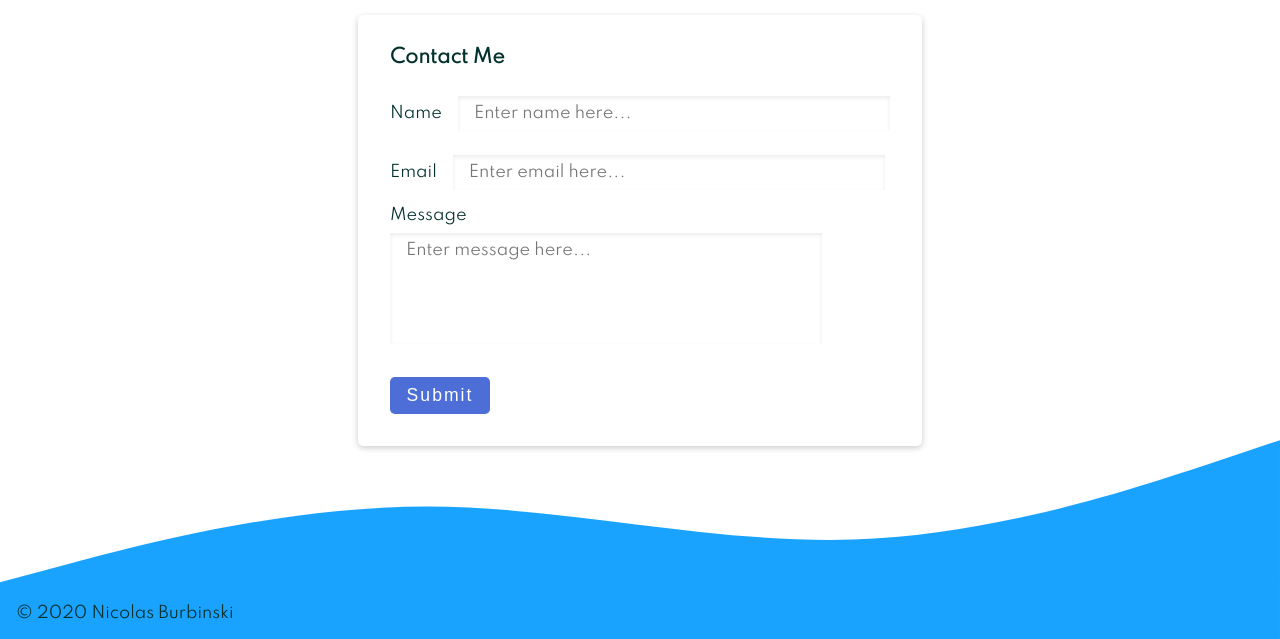
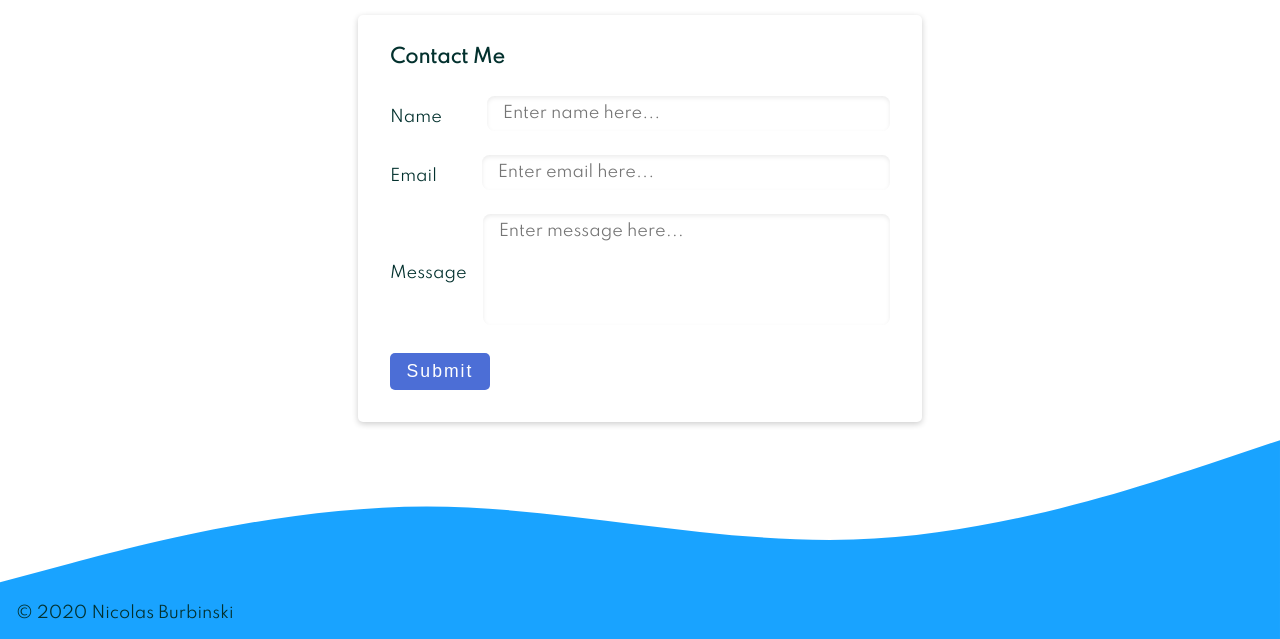
Before and after one commit to nburbinski/portfolio, a Gatsby site: page /contact in a window 1280 px wide. Shown: the part 193-832 px from the top of the page. Built offline with nearby package versions, Linux system fonts and the light colour scheme; Gatsby itself is replaced by a stand-in of ours.

Commit message:
form change

```diff
--- a/src/components/contact.module.scss
+++ b/src/components/contact.module.scss
@@ -1,6 +1,7 @@
 .form {
   display: flex;
   flex-direction: column;
+  background-color: #ffffff;
 
   max-width: 500px;
   border-radius: 5px;
@@ -9,28 +10,36 @@
   padding: 2rem;
   box-shadow: 0 2px 6px 0 hsla(0, 0%, 0%, 0.2);
 
+  label {
+    display: flex;
+    flex-direction: row;
+    align-items: center;
+  }
+
   input {
     padding: 0.5rem 1rem;
     width: 80%;
     border-style: hidden;
     margin-top: 0.5rem;
     margin-bottom: 1rem;
-    margin-left: 1rem;
-
+    border-radius: 7.5px;
     font-size: 100%;
     box-shadow: inset 0 2px 4px 0 hsla(0, 0%, 0%, 0.08);
     font-family: Spartan;
+    margin-left: 2.8em;
   }
   textarea {
     padding: 0.5rem 1rem;
     width: 80%;
     border-style: hidden;
+    border-radius: 7.5px;
     margin-bottom: 1rem;
     margin-top: 0.5rem;
     font-size: 100%;
     box-shadow: inset 0 2px 4px 0 hsla(0, 0%, 0%, 0.08);
     resize: none;
     font-family: Spartan;
+    margin-left: 1em;
   }
 
   button {
--- a/src/components/contactForm.js
+++ b/src/components/contactForm.js
@@ -30,7 +30,7 @@ const ContactForm = () => {
     <form className={contactStyles.form} onSubmit={handleSubmit}>
       <h3>Contact Me</h3>
       <label>
-        Name
+        <p> Name </p>
         <input
           type="text"
           name="name"
@@ -40,7 +40,7 @@ const ContactForm = () => {
         ></input>
       </label>
       <label>
-        Email
+        <p>Email</p>
         <input
           type="email"
           name="email"
@@ -50,7 +50,7 @@ const ContactForm = () => {
         ></input>
       </label>
       <label>
-        Message
+        <p>Message</p>
         <textarea
           name="message"
           rows="5"
```
Also changed, not shown: src/components/projectCard.module.scss (+10 -8 lines).
